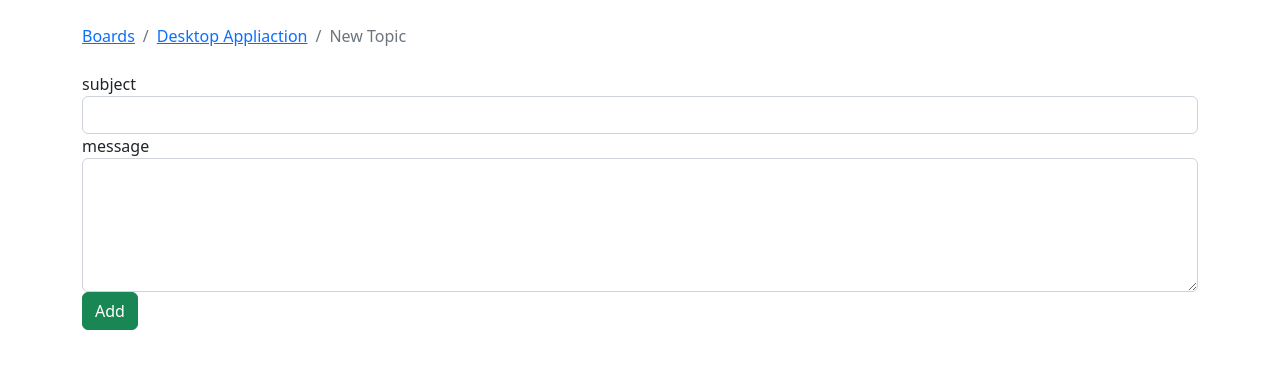
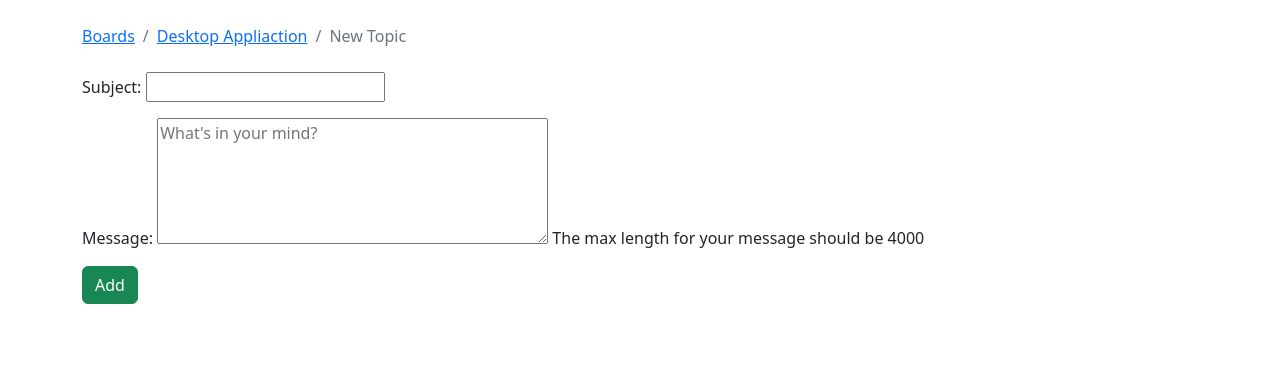
Before and after one commit to Mohamed-A-Badr/BoardProject, a Django app: page /boards/2/new/ in a window 1280 px wide. Shown: the top 369 px of the page. Run offline with Django 4.2, Linux system fonts and the light colour scheme; data comes from the database, SQL or seed files in the repository; both versions use the stored data as it was after the commit; some libraries are stand-ins or nearby versions.

Commit message:
Django Forms

```diff
--- a/boards/forms.py
+++ b/boards/forms.py
@@ -1,12 +1,13 @@
-from email import message
 from django import forms
 from .models import Topic
 
 
 class NewTopicForm(forms.ModelForm):
-    message = forms.CharField(widget=forms.Textarea, max_length=4000)
+    message = forms.CharField(widget=forms.Textarea(
+        attrs={'rows': 5, 'placeholder': "What's in your mind?"}
+    ), max_length=4000, help_text='The max length for your message should be 4000')
     # metaData
 
-    class meta:
+    class Meta:
         model = Topic
         fields = ['subject', 'message']
--- a/boards/views.py
+++ b/boards/views.py
@@ -1,5 +1,7 @@
+from email import message
 from django.shortcuts import render, get_object_or_404, redirect
 from django.http import HttpResponse, Http404
+from django.urls import is_valid_path
 from .models import Board
 from django.contrib.auth.models import User
 from .models import Topic, Post
@@ -23,24 +25,42 @@ def board_topics(request, board_id):
 
 def new_topic(request, board_id):
     board = get_object_or_404(Board, pk=board_id)
+    user = User.objects.first()
     if request.method == 'POST':
-        subject = request.POST['subject']
-        message = request.POST['message']
-        user = User.objects.first()
+        form = NewTopicForm(request.POST)
+        if form.is_valid():
+            topic = form.save(commit=False)
+            topic.board = board
+            topic.created_by = user
+            topic.save()
 
-        topic = Topic.objects.create(
-            subject=subject,
-            board=board,
-            created_by=user
-        )
+            post = Post.objects.create(
+                message=form.cleaned_data.get('message'),
+                created_by=user,
+                topic=topic,
+            )
 
-        post = Post.objects.create(
-            message=message,
-            topic=topic,
-            created_by=user
-        )
-        return redirect('boards_topics', board_id=board.pk)
-    return render(request, 'new_topic.html', {'board': board})
+            return redirect('boards_topics', board_id=board.pk)
+    else:
+        form = NewTopicForm()
+
+        # subject = request.POST['subject']
+        # message = request.POST['message']
+        # user = User.objects.first()
+
+        # topic = Topic.objects.create(
+        #     subject=subject,
+        #     board=board,
+        #     created_by=user
+        # )
+
+        # post = Post.objects.create(
+        #     message=message,
+        #     topic=topic,
+        #     created_by=user
+        # )
+        # return redirect('boards_topics', board_id=board.pk)
+    return render(request, 'new_topic.html', {'board': board, 'form': form})
 
 
 def about(request):
--- a/templates/new_topic.html
+++ b/templates/new_topic.html
@@ -13,16 +13,9 @@
 {%endblock%}
 
 {%block content%}
-<form method="post">
+<form method="post" novalidate>
     {% csrf_token %}
-    <div class="form-group">
-        <label for="id_subject">subject</label>
-        <input id="id_subject" class="form-control" type="text" name="subject">
-    </div>
-    <div class="form-group">
-        <label for="id_message">message</label>
-        <textarea name="message" class="form-control" id="id_message" rows="5"></textarea>
-    </div>
+    {{form.as_p}}
     <button type="submit" class="btn btn-success">Add</button>
 </form>
 {%endblock%}
```
Also changed, not shown: db.sqlite3.
